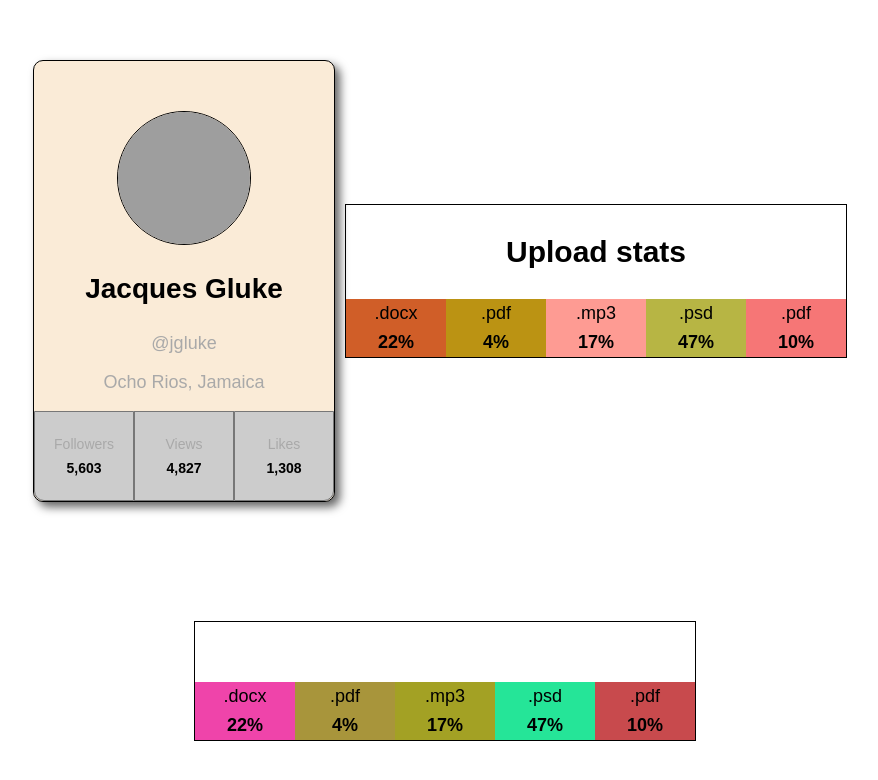
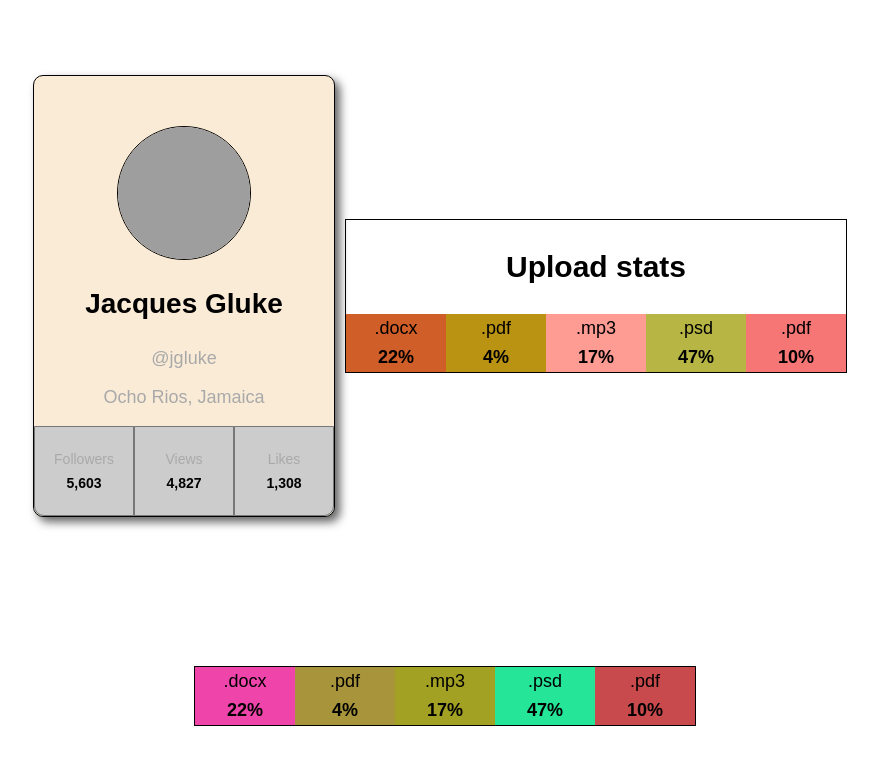
Before and after one commit to SSSerg05/goit-react-hw-01-components, a React (Create React App) app: page / in a window 1280 px wide. Shown: the top 780 px of the page, without its empty margins (195-1073 px from the left). Built offline with nearby package versions, Linux system fonts and the light colour scheme; grey boxes are pictures that could not be loaded.

Commit message:
fix title  in stat

```diff
--- a/src/components/Statistics.jsx
+++ b/src/components/Statistics.jsx
@@ -14,14 +14,20 @@ const List = (stats) => stats.map(({ id, label, percentage }) => (
     </li>
   ));
 
+const Title = (title) => {
+  if (!title) {
+    return
+  }
+  return (<h2 class="title">{title}</h2>)
+}
+
 export const Statistics = (props) => {
   const { title, stats } = props;
 
-
-
   return (
     <section class="statistics">
-     <h2 class="title">{title}</h2>
+
+      {Title(title)}
 
      <ul class="stat-list">
         { List(stats) }
```
